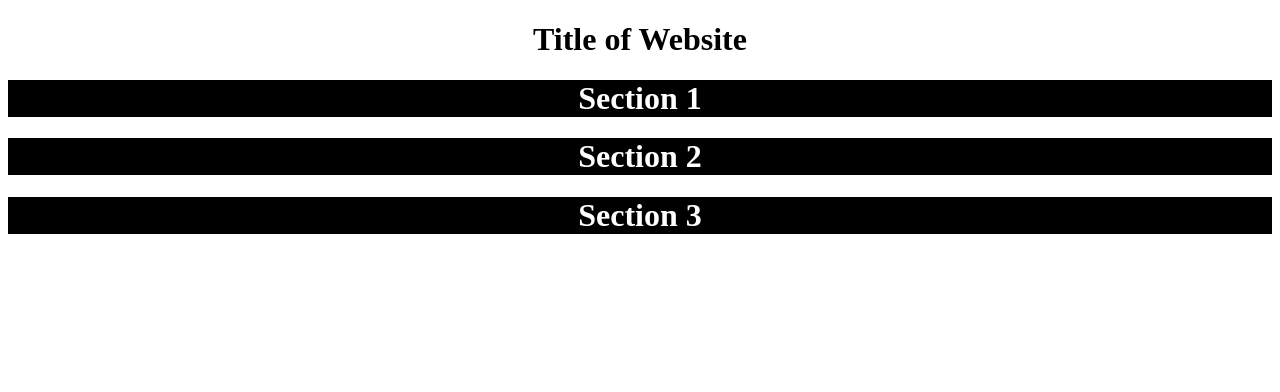
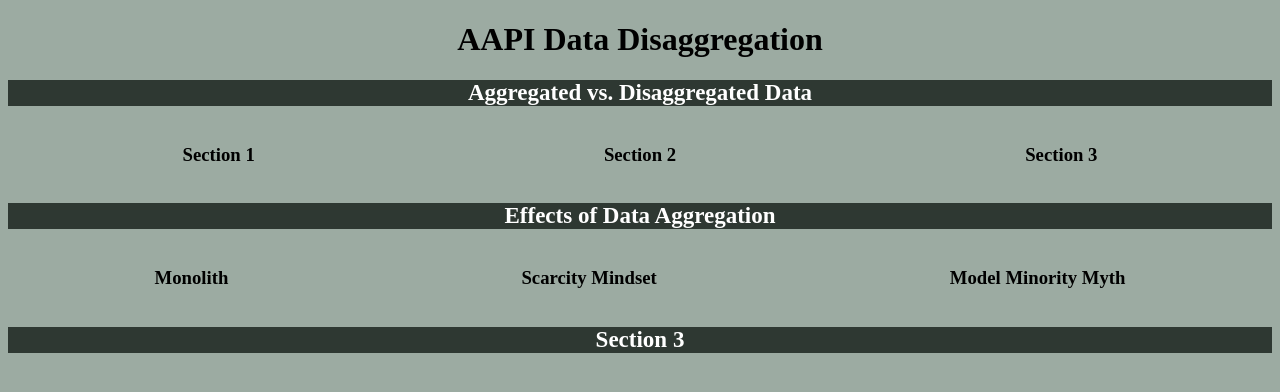
Before and after one commit to sqmantha/U2-Project, a plain HTML site: page index.html in a window 1280 px wide. Drawn offline with Linux system fonts and the light colour scheme.

Commit message:
added sub-subsections under certain sections, added color, changed sizing

```diff
--- a/index.html
+++ b/index.html
@@ -6,19 +6,58 @@
 </head>
 
 <body>
-  <h1 class="title">Title of Website</h1>
+  <h1 class="title">AAPI Data Disaggregation</h1>
   <div class="section">
-    <h1>Section 1</h1>
+    <h2>Aggregated vs. Disaggregated Data</h2>
   </div>
   <!-- Add text, images, and links for section 1 below. -->
+  <div class="section-container">
+    <div class="section">
+      <h3>Section 1</h3>
+      <!-- Add text, images, and links for section 1 below. -->
+
+    </div>
+    <div class="section">
+      <h3>Section 2</h3>
+      <!-- Add text, images, and links for section 2 below. -->
+
+    </div>
+    <div class="section">
+      <h3>Section 3</h3>
+      <!-- Add text, images, and links for section 3 below. -->
+
+    </div>
+  </div>
+
+
+
 
   <div class="section">
-    <h1>Section 2</h1>
+    <h2>Effects of Data Aggregation</h2>
   </div>
   <!-- Add text, images, and links for section 2 below. -->
+  <div class="section-container">
+    <div class="section">
+      <h3>Monolith</h3>
+      <!-- Add text, images, and links for section 1 below. -->
+
+    </div>
+    <div class="section">
+      <h3>Scarcity Mindset</h3>
+      <!-- Add text, images, and links for section 2 below. -->
+
+    </div>
+    <div class="section">
+      <h3>Model Minority Myth</h3>
+      <!-- Add text, images, and links for section 3 below. -->
+
+    </div>
+  </div>
+
+
 
   <div class="section">
-    <h1>Section 3</h1>
+    <h2>Section 3</h2>
   </div>
   <!-- Add text, images, and links for section 3 below. -->
 
--- a/style.css
+++ b/style.css
@@ -1,19 +1,37 @@
 /* The code below puts the title of the website in the center */
 .title {
     text-align: center;
+
 }
 
 /* The code below adds a white background-color and black text color for the body of the page. */
 body {
     color: black;
     text-align: center;
-    background-color: white;
+    background-color: #9CABA2;
 }
 
 
 /* The code below adds a black background-color and white text color for each section heading. */
-.section {
+/* .section {
     color:white;
     text-align: center;
-    background-color: black;
+    background-color: #2E3832;
+    font-size: 12px;
+} */
+
+h1 {
+
 }
+
+h2 {
+  color:white;
+  text-align: center;
+  background-color: #2E3832;
+  font-size: 23px;
+}
+
+.section-container {
+    display:flex;
+    justify-content: space-around;
+}
```
Also changed, not shown: 2 other files.
